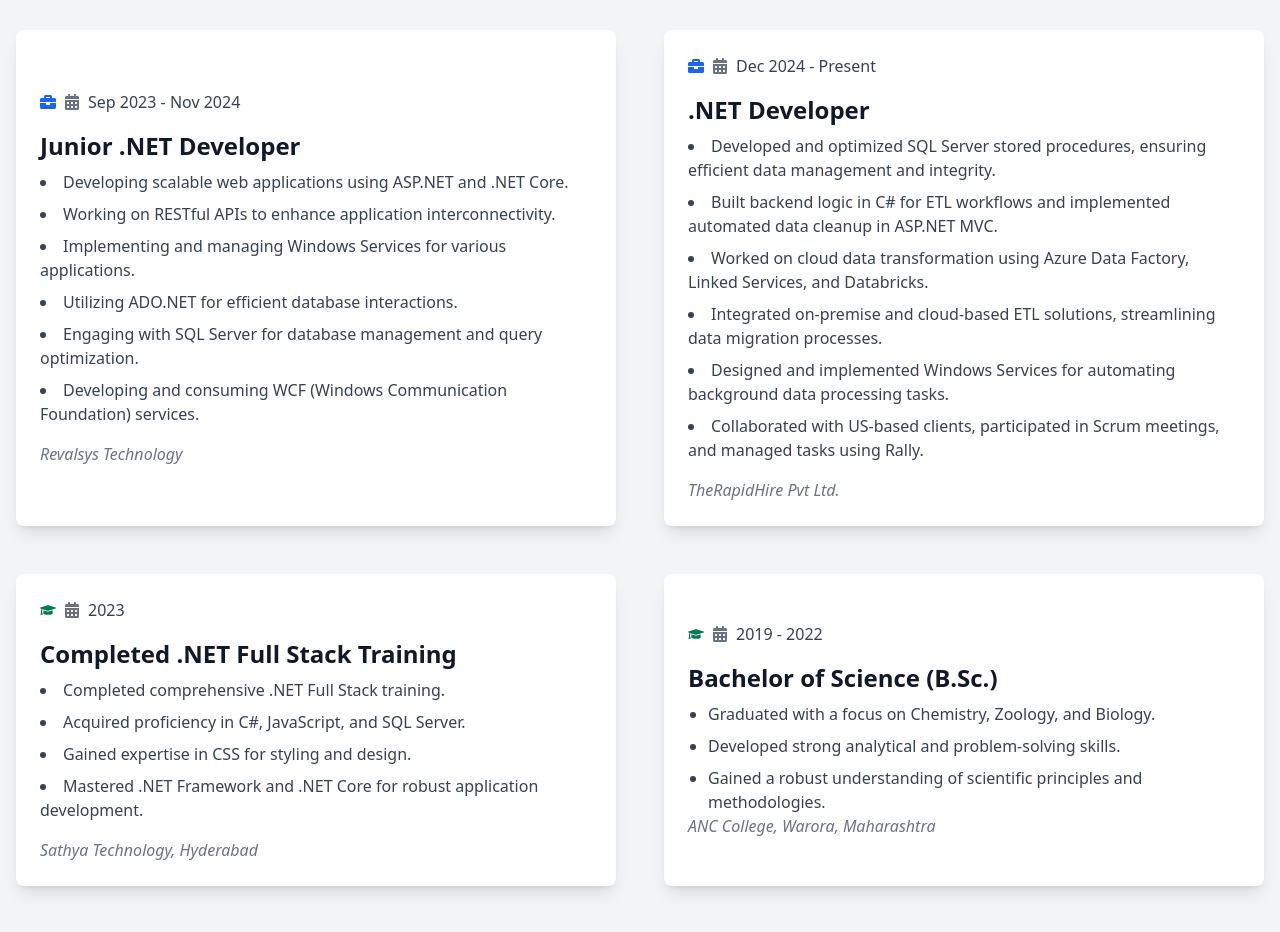
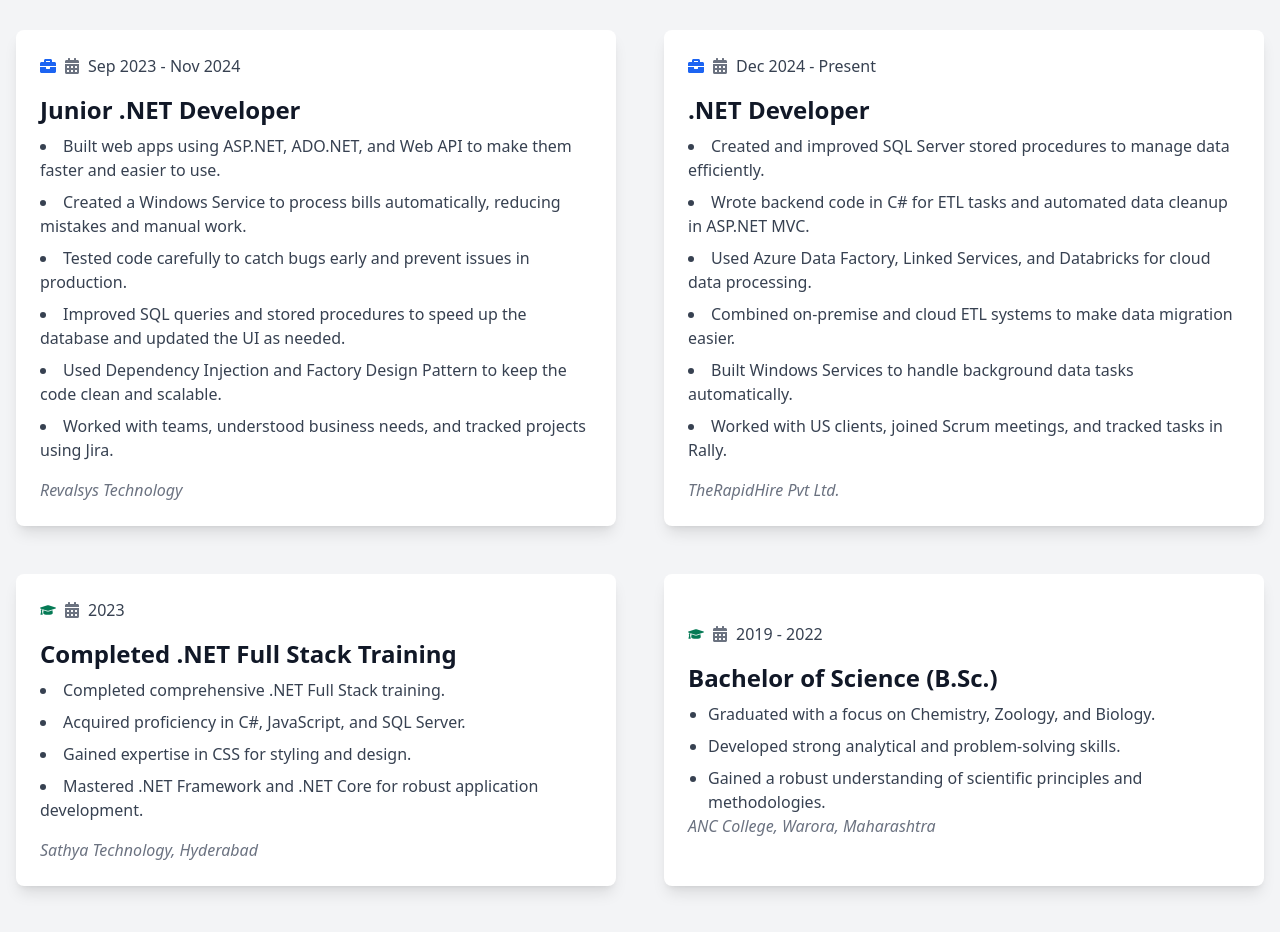
Before and after one commit to ChiragBhoyar14/Portfolio-2, a React (Vite) app: page / in a window 1280 px wide. Shown: the part 2340-3272 px from the top of the page. Built offline with nearby package versions, Linux system fonts and the light colour scheme.

Commit message:
Update Career_Component.jsx

```diff
--- a/src/Component/Career_Component.jsx
+++ b/src/Component/Career_Component.jsx
@@ -9,12 +9,12 @@ const Career_Component = () => {
       company: "Revalsys Technology",
       period: "Sep 2023 - Nov 2024",
       description: `
-         Developing scalable web applications using ASP.NET and .NET Core.
-         Working on RESTful APIs to enhance application interconnectivity.
-         Implementing and managing Windows Services for various applications.
-         Utilizing ADO.NET for efficient database interactions.
-         Engaging with SQL Server for database management and query optimization.
-         Developing and consuming WCF (Windows Communication Foundation) services.
+         Built web apps using ASP.NET, ADO.NET, and Web API to make them faster and easier to use.
+         Created a Windows Service to process bills automatically, reducing mistakes and manual work.
+         Tested code carefully to catch bugs early and prevent issues in production.
+         Improved SQL queries and stored procedures to speed up the database and updated the UI as needed.
+         Used Dependency Injection and Factory Design Pattern to keep the code clean and scalable.
+         Worked with teams, understood business needs, and tracked projects using Jira.
       `,
       icon: <FaBriefcase className="text-blue-600 dark:text-blue-400" />,
     },
@@ -23,12 +23,12 @@ const Career_Component = () => {
       company: "TheRapidHire Pvt Ltd.",
       period: "Dec 2024 - Present",
       description: `
-        Developed and optimized SQL Server stored procedures, ensuring efficient data management and integrity.
-        Built backend logic in C# for ETL workflows and implemented automated data cleanup in ASP.NET MVC.
-        Worked on cloud data transformation using Azure Data Factory, Linked Services, and Databricks.
-        Integrated on-premise and cloud-based ETL solutions, streamlining data migration processes.
-        Designed and implemented Windows Services for automating background data processing tasks.
-        Collaborated with US-based clients, participated in Scrum meetings, and managed tasks using Rally.
+        Created and improved SQL Server stored procedures to manage data efficiently.
+        Wrote backend code in C# for ETL tasks and automated data cleanup in ASP.NET MVC.
+        Used Azure Data Factory, Linked Services, and Databricks for cloud data processing.
+        Combined on-premise and cloud ETL systems to make data migration easier.
+        Built Windows Services to handle background data tasks automatically.
+        Worked with US clients, joined Scrum meetings, and tracked tasks in Rally.
       `,
       icon: <FaBriefcase className="text-blue-600 dark:text-blue-400" />,
     },
```
